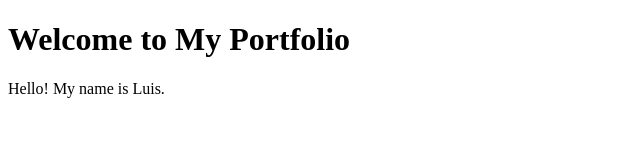
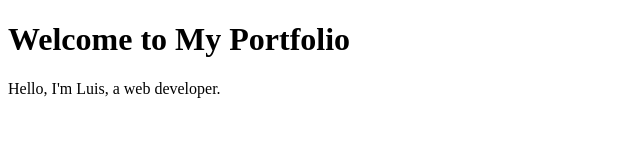
Before and after one commit to lenoxyluis-5720/Luis-portfolio, a plain HTML site: page index.html in a window 1280 px wide. Shown: the full height of the page, 0-640 px from the left. Drawn offline with Linux system fonts and the light colour scheme.

Commit message:
Update index.html

```diff
--- a/index.html
+++ b/index.html
@@ -5,6 +5,6 @@
 </head>
 <body>
     <h1>Welcome to My Portfolio</h1>
-    <p>Hello! My name is Luis.</p>
+    <p>Hello, I'm Luis, a web developer.</p>
 </body>
 </html>
```
